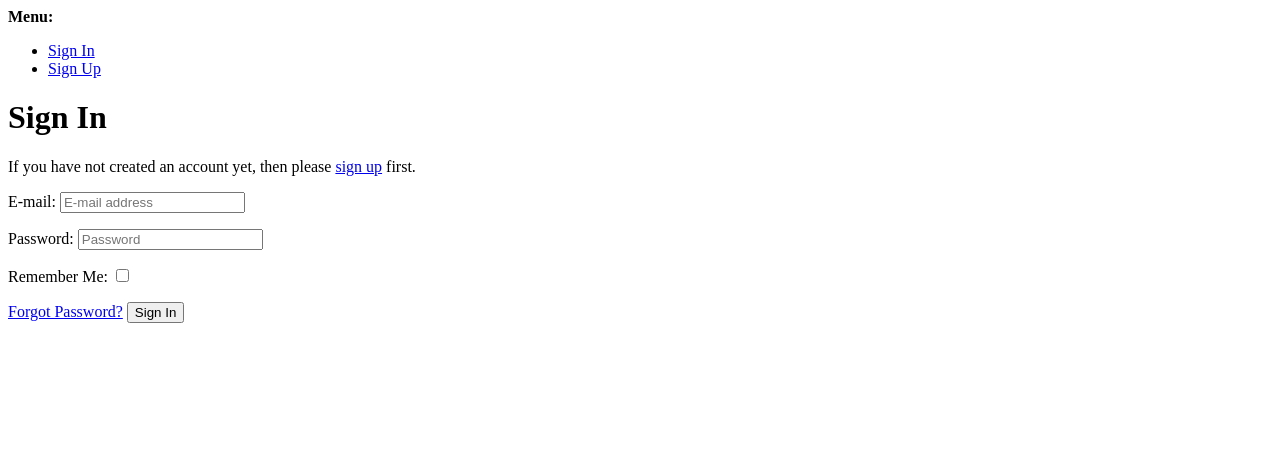
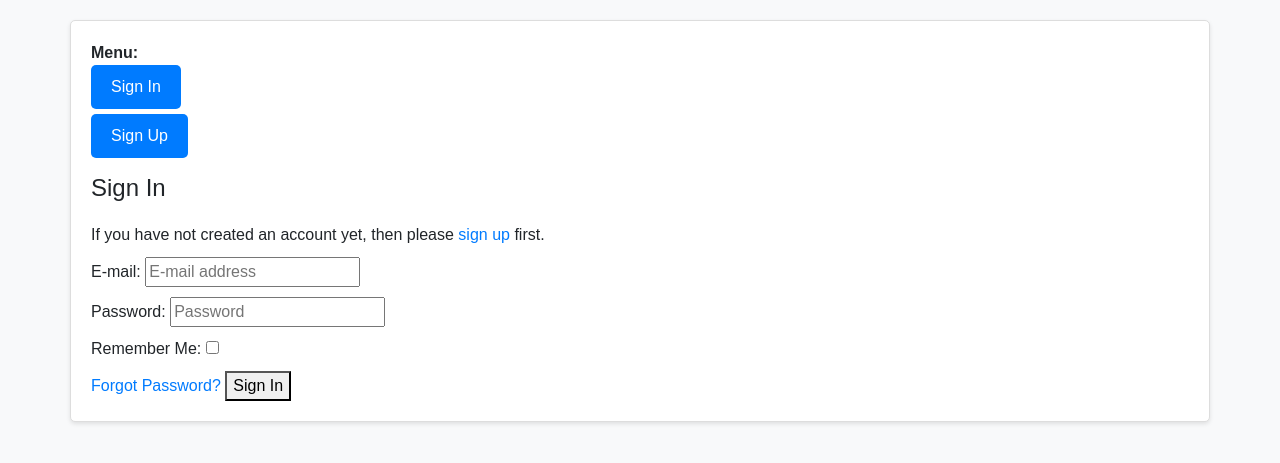
Before and after one commit to Jaraxzus/code-sytle-inspector, a Django app: page /accounts/login/ in a window 1280 px wide. Shown: the top 463 px of the page. Run offline with Django 4.2, Linux system fonts and the light colour scheme; parts of the project's set-up code (start-up, migrations or seed data) failed here and were passed over.

Commit message:
add css styles and fromat all files

```diff
--- a/code_style_inspector/settings.py
+++ b/code_style_inspector/settings.py
@@ -41,6 +41,7 @@ AUTHENTICATION_BACKENDS = [
 ]
 SITE_ID = 1
 ACCOUNT_USER_MODEL_USERNAME_FIELD = "username"
+ACCOUNT_EMAIL_VERIFICATION = "mandatory"
 ACCOUNT_USERNAME_REQUIRED = False
 ACCOUNT_EMAIL_REQUIRED = True
 ACCOUNT_USERNAME_REQUIRED = False
--- a/code_style_inspector/urls.py
+++ b/code_style_inspector/urls.py
@@ -15,10 +15,9 @@ Including another URLconf
     2. Add a URL to urlpatterns:  path('blog/', include('blog.urls'))
 """
 from django.contrib import admin
+from django.contrib.auth.decorators import login_required
 from django.shortcuts import redirect
 from django.urls import include, path
-from django.contrib.auth.decorators import login_required
-from allauth import urls
 
 
 @login_required
@@ -27,7 +26,6 @@ def root_redirect(request):
 
 
 urlpatterns = [
-    # path("", views.home, name="home"),
     path("admin/", admin.site.urls),
     path("accounts/", include("allauth.urls")),
     path("fileuploads/", include("fileuploads.urls")),
--- a/csi/tasks.py
+++ b/csi/tasks.py
@@ -4,9 +4,9 @@ from celery import shared_task
 from django.contrib.auth.models import User
 from django.db import transaction
 from fileuploads.models import InspectionLog, UploadedFile
+from notifications.tasks import mail_user
 
 from csi.utils import check_style
-from notifications.tasks import mail_user
 
 
 @shared_task
--- a/fileuploads/views.py
+++ b/fileuploads/views.py
@@ -35,7 +35,7 @@ def upload_file(request):
                         existing_file.save()
                         log = InspectionLog.objects.create(
                             uploaded_file=existing_file,
-                            message=f"update file",
+                            message="update file",
                         )
                         log.save()
                 else:
@@ -45,7 +45,7 @@ def upload_file(request):
                         uploaded_file.save()
                         log = InspectionLog.objects.create(
                             uploaded_file=uploaded_file,
-                            message=f"load file",
+                            message="load file",
                         )
                         log.save()
 
--- a/templates/account/base.html
+++ b/templates/account/base.html
@@ -4,40 +4,110 @@
     <head>
         <meta http-equiv="X-UA-Compatible" content="IE=edge">
         <meta name="viewport" content="width=device-width, initial-scale=1.0">
-    <title>{% block head_title %}{% endblock %}</title>
-    {% block extra_head %}
-    {% endblock %}
+        <title>
+            {% block head_title %}{% endblock %}
+        </title>
+        <link rel="stylesheet"
+              href="https://cdn.jsdelivr.net/npm/bootstrap@5.3.0/dist/css/bootstrap.min.css">
+        <style>
+      body {
+        font-family: Arial, sans-serif;
+        background-color: #f8f9fa;
+        margin: 0;
+        padding: 0;
+      }
+
+      .container {
+        margin: 20px auto;
+        padding: 20px;
+        background-color: #fff;
+        border: 1px solid #ddd;
+        border-radius: 5px;
+        box-shadow: 0 2px 4px rgba(0, 0, 0, 0.1);
+      }
+
+      h1 {
+        font-size: 24px;
+        margin-bottom: 20px;
+      }
+
+      h2 {
+        font-size: 20px;
+        margin-bottom: 15px;
+      }
+
+      p {
+        font-size: 16px;
+        margin-bottom: 10px;
+      }
+
+      ul {
+        list-style: none;
+        padding-left: 0;
+      }
+
+      li {
+        margin-bottom: 5px;
+      }
+
+      a {
+        text-decoration: none;
+        color: #007bff;
+      }
+
+      .button {
+        display: inline-block;
+        padding: 10px 20px;
+        background-color: #007bff;
+        color: #fff;
+        border: none;
+        border-radius: 5px;
+        cursor: pointer;
+        transition: background-color 0.3s;
+      }
+
+      .button:hover {
+        background-color: #0056b3;
+      }
+        </style>
+        {% block extra_head %}{% endblock %}
     </head>
     <body>
         {% block body %}
-
             {% if messages %}
-    <div>
+                <div class="container">
+                    <div class="alert alert-info">
                         <strong>{% trans "Messages:" %}</strong>
                         <ul>
-        {% for message in messages %}
-        <li>{{message}}</li>
-        {% endfor %}
+                            {% for message in messages %}<li>{{ message }}</li>{% endfor %}
                         </ul>
                     </div>
+                </div>
             {% endif %}
-
+            <div class="container">
                 <div>
                     <strong>{% trans "Menu:" %}</strong>
                     <ul>
                         {% if user.is_authenticated %}
-        <li><a href="{% url 'account_email' %}">{% trans "Change Email" %}</a></li>
-        <li><a href="{% url 'account_logout' %}">{% trans "Sign Out" %}</a></li>
+                            <li>
+                                <a href="{% url 'account_email' %}">{% trans "Change Email" %}</a>
+                            </li>
+                            <li>
+                                <a href="{% url 'account_logout' %}" class="button">{% trans "Sign Out" %}</a>
+                            </li>
                         {% else %}
-        <li><a href="{% url 'account_login' %}">{% trans "Sign In" %}</a></li>
-        <li><a href="{% url 'account_signup' %}">{% trans "Sign Up" %}</a></li>
+                            <li>
+                                <a href="{% url 'account_login' %}" class="button">{% trans "Sign In" %}</a>
+                            </li>
+                            <li>
+                                <a href="{% url 'account_signup' %}" class="button">{% trans "Sign Up" %}</a>
+                            </li>
                         {% endif %}
                     </ul>
                 </div>
-    {% block content %}
+                {% block content %}{% endblock %}
+            </div>
         {% endblock %}
-    {% endblock %}
-    {% block extra_body %}
-    {% endblock %}
+        {% block extra_body %}{% endblock %}
     </body>
 </html>
--- a/templates/account/login.html
+++ b/templates/account/login.html
@@ -5,12 +5,14 @@
     {% trans "Sign In" %}
 {% endblock %}
 {% block content %}
-    <h1>{% trans "Sign In" %}</h1>
+    <div class="signin-container">
+        <h1 class="signin-title">{% trans "Sign In" %}</h1>
         {% if socialaccount_providers %}
-        <p>
-            {% blocktrans with site.name as site_name %}Please sign in with one
-        of your existing third party accounts. Or, <a href="{{ signup_url }}">sign up</a>
-                        for a {{ site_name }} account and sign in below:{% endblocktrans %}
+            <p class="signin-description">
+                {% blocktrans with site.name as site_name %}
+                    Please sign in with one of your existing third-party accounts.
+                    Or, <a href="{{ signup_url }}">sign up</a> for a {{ site_name }} account and sign in below:
+                {% endblocktrans %}
             </p>
             <div class="socialaccount_ballot">
                 <ul class="socialaccount_providers">
@@ -20,13 +22,14 @@
             </div>
             {% include "socialaccount/snippets/login_extra.html" %}
         {% else %}
-        <p>
-            {% blocktrans %}If you have not created an account yet, then please
+            <p class="signin-description">
+                {% blocktrans %}
+                    If you have not created an account yet, then please
                     <a href="{{ signup_url }}">sign up</a> first.
                 {% endblocktrans %}
             </p>
         {% endif %}
-    <form class="login" method="POST" action="{% url 'account_login' %}">
+        <form class="login-form" method="POST" action="{% url 'account_login' %}">
             {% csrf_token %}
             {{ form.as_p }}
             {% if redirect_field_value %}
@@ -34,8 +37,8 @@
                        name="{{ redirect_field_name }}"
                        value="{{ redirect_field_value }}" />
             {% endif %}
-        <a class="button secondaryAction"
-           href="{% url 'account_reset_password' %}">{% trans "Forgot Password?" %}</a>
-        <button class="primaryAction" type="submit">{% trans "Sign In" %}</button>
+            <a class="forgot-password" href="{% url 'account_reset_password' %}">{% trans "Forgot Password?" %}</a>
+            <button class="signin-button" type="submit">{% trans "Sign In" %}</button>
         </form>
+    </div>
 {% endblock %}
```
Also changed, not shown: docker-compose.yml (+5 -3 lines), fileuploads/templates/fileuploads/file_detail.html (+23 -10 lines), fileuploads/templates/fileuploads/file_list.html (+12 -5 lines), fileuploads/templates/fileuploads/upload_file.html (+4 -4 lines), templates/account/logout.html (+18 -17 lines), templates/account/signup.html (+22 -17 lines), templates/base.html (+24 -7 lines), templates/header.html (+21 -7 lines), 1 other file. Lines whose indentation alone changed are shown as unchanged.
